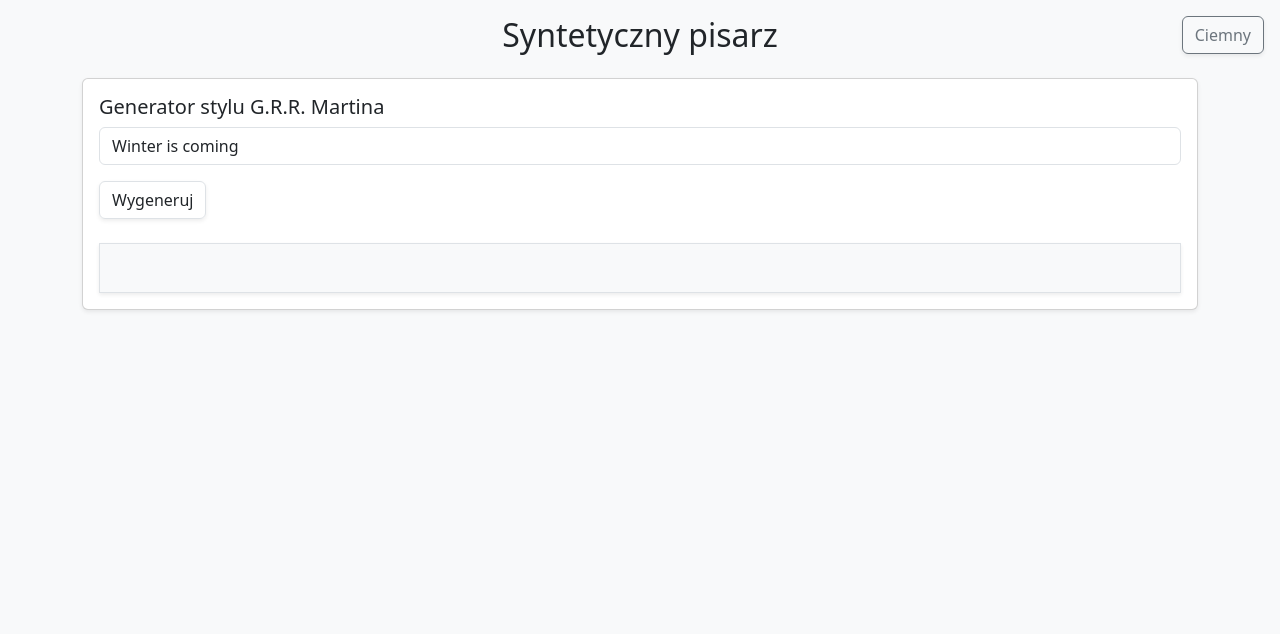
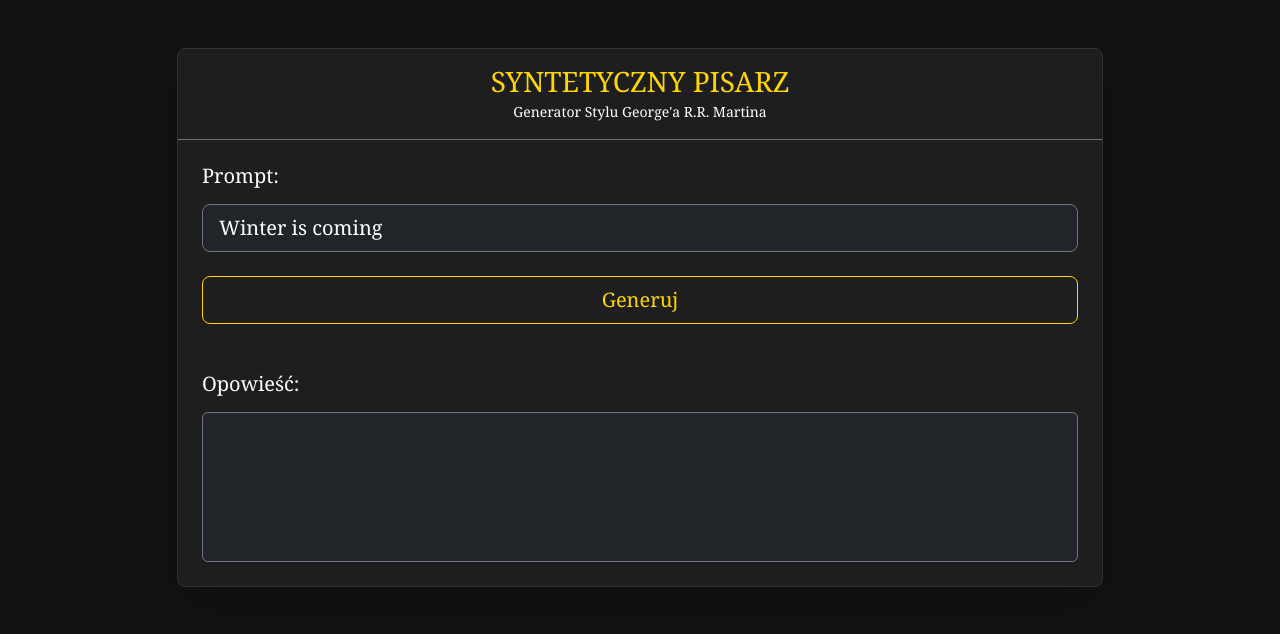
Before and after one commit to MyStackOverflown/Project-PSI, a Flask app: page / in a window 1280 px wide. Shown: the top 634 px of the page. Run offline with Flask 3, Linux system fonts and the light colour scheme.

Commit message:
nowy motyw deploy

```diff
--- a/deploy/app.py
+++ b/deploy/app.py
@@ -15,7 +15,7 @@ with open('char2idx.json', 'r') as f:
 idx2char = np.array([char for char, idx in sorted(char2idx.items(), key=lambda item: item[1])])
 
 model_trained = tf.keras.models.load_model('model_martin_50_256_512.keras')
-model_gen = build_model(vocab_size=92, embedding_dim=256, rnn_units=512, batch_size=1)
+model_gen = build_model(vocab_size=len(idx2char), embedding_dim=256, rnn_units=512, batch_size=1)
 model_gen.set_weights(model_trained.get_weights())
 model_gen.build(tf.TensorShape([1, None]))
 
@@ -23,7 +23,6 @@ model_gen.build(tf.TensorShape([1, None]))
 def generateText():
     prompt = request.json.get('prompt', 'Ned')
     result = generate_text(model_gen, prompt, char2idx, idx2char, num_generate=300, temperature=0.7)
-    result =" uuuuu"
     return jsonify({'text': result})
 
 @app.route("/")
--- a/deploy/templates/index.html
+++ b/deploy/templates/index.html
@@ -3,79 +3,94 @@
 <head>
     <meta charset="UTF-8">
     <meta name="viewport" content="width=device-width, initial-scale=1.0">
-    <title>Syntetyczny pisarz</title>
     <link href="https://cdn.jsdelivr.net/npm/bootstrap@5.3.0/dist/css/bootstrap.min.css" rel="stylesheet">
-    <script src="https://cdn.jsdelivr.net/npm/bootstrap@5.3.2/dist/js/bootstrap.bundle.min.js"></script>
-    <link rel="icon" type="image/x-icon" href="{{ url_for('static', filename='favicon.png') }}">
+    <title>Syntetyczny Pisarz - GRR Martin</title>
+    <style>
+        body { background-color: #121212; color: #e0e0e0; font-family: 'Georgia', serif; }
+        .card { background-color: #1e1e1e; border: 1px solid #333; }
+        .btn-outline-gold { color: #ffd700; border-color: #ffd700; }
+        .btn-outline-gold:hover { background-color: #ffd700; color: #121212; }
+        #result { white-space: pre-wrap; font-size: 1.1rem; line-height: 1.6; }
+        .text-custom-white { color: #ffffff !important; }
+    </style>
 </head>
-<body class="bg-body-tertiary">
+<body>
+    <div class="container py-5">
+        <div class="row justify-content-center">
+            <div class="col-md-8 col-lg-10">
+                <div class="card shadow-lg rounded-3">
+                    <div class="card-header border-bottom border-secondary py-3 text-center">
+                        <h1 class="h3 mb-0 text-uppercase tracking-wider" style="color: #ffd700;">Syntetyczny Pisarz</h1>
+                        <small class="text-custom-white">Generator Stylu George'a R.R. Martina</small>
+                    </div>
+                    <div class="card-body p-4">
+                        <div class="mb-4">
+                            <h5 for="prompt" class="form-label text-custom-white mb-3">Prompt:</h5>
+                            <input type="text" id="prompt" class="form-control form-control-lg bg-dark text-white border-secondary" value="Winter is coming">
+                        </div>
+                        <div class="d-grid">
+                            <button onclick="generate()" class="btn btn-outline-gold btn-lg py-2 fs-5">
+                                Generuj
+                            </button>
+                        </div>
 
-<button id="theme-toggle" class="btn btn-outline-secondary position-fixed top-0 end-0 m-3 z-3 shadow-sm">
-    <span id="theme-icon"></span> <span id="theme-text">Ciemny</span>
-</button>
+                        <div class="mt-5">
+                            <h5 class="text-custom-white mb-3">Opowieść:</h5>
+                            <div class="border border-secondary rounded p-4 bg-dark position-relative" style="min-height: 150px;">
 
-<div class="container mt-3">
-    <div class="">
-        <h2 class="text-center mb-4">Syntetyczny pisarz</h2>
+                                <div id="loading" class="d-none position-absolute top-50 start-50 translate-middle text-center">
+                                    <div class="spinner-border text-warning" role="status" style="width: 3rem; height: 3rem;"></div>
+                                    <div class="mt-2 text-custom-white fw-bold">AI pisze...</div>
+                                </div>
+
+                                <div id="error-alert" class="alert alert-danger d-none" role="alert"></div>
+
+                                <p id="result" class="text-custom-white mb-0"></p>
+                            </div>
+                        </div>
+                    </div>
+                </div>
+            </div>
+        </div>
     </div>
 
-    <div class="card shadow-sm mb-4">
-        <div class="card-body">
-            <h5 class="card-title">Generator stylu G.R.R. Martina</h5>
-            <div class="mb-3">
-                <input type="text" id="prompt" class="form-control" value="Winter is coming">
-            </div>
-            <button onclick="generate()" class="btn border shadow-sm">Wygeneruj</button>
-            <div id="result" class="mt-4 p-4 bg-body-tertiary border shadow-sm"></div>
-            </div>
-    </div>
+    <script>
+    function generate() {
+        const promptInput = document.getElementById('prompt').value;
+        const resultParagraph = document.getElementById('result');
+        const loadingDiv = document.getElementById('loading');
+        const errorAlert = document.getElementById('error-alert');
 
-</div>
+        resultParagraph.innerText = "";
+        errorAlert.classList.add('d-none');
+        loadingDiv.classList.remove('d-none');
 
-<script>
-    async function generate() {
-        const prompt = document.getElementById('prompt').value;
-        const res = await fetch('/generate', {
+        fetch('/generate', {
             method: 'POST',
             headers: {'Content-Type': 'application/json'},
-            body: JSON.stringify({prompt: prompt})
+            body: JSON.stringify({ prompt: promptInput })
+        })
+        .then(response => {
+            if (!response.ok) {
+                throw new Error("Błąd serwera (HTTP " + response.status + "). Spróbuj ponownie.");
+            }
+            return response.json();
+        })
+        .then(data => {
+            if (data.error) {
+                throw new Error("Błąd modelu AI: " + data.error);
+            }
+            resultParagraph.innerText = data.text;
+        })
+        .catch(error => {
+            console.error("Szczegóły błędu:", error);
+            errorAlert.innerText = error.message || "Wystąpił nieoczekiwany błąd sieciowy.";
+            errorAlert.classList.remove('d-none');
+        })
+        .finally(() => {
+            loadingDiv.classList.add('d-none');
         });
-        const data = await res.json();
-        document.getElementById('result').innerText = data.text;
     }
-
-    document.addEventListener('DOMContentLoaded', () => {
-        const themeToggleBtn = document.getElementById('theme-toggle');
-        const themeIcon = document.getElementById('theme-icon');
-        const themeText = document.getElementById('theme-text');
-        const htmlElement = document.documentElement;
-
-        const savedTheme = localStorage.getItem('app-theme') || 'light';
-
-        applyTheme(savedTheme);
-
-        themeToggleBtn.addEventListener('click', () => {
-            const currentTheme = htmlElement.getAttribute('data-bs-theme');
-            const newTheme = currentTheme === 'light' ? 'dark' : 'light';
-
-            applyTheme(newTheme);
-        });
-
-        function applyTheme(theme) {
-            htmlElement.setAttribute('data-bs-theme', theme);
-
-            localStorage.setItem('app-theme', theme);
-
-            if (theme === 'dark') {
-                themeText.textContent = 'Jasny';
-                themeToggleBtn.classList.replace('btn-outline-secondary', 'btn-outline-light');
-            } else {
-                themeText.textContent = 'Ciemny';
-                themeToggleBtn.classList.replace('btn-outline-light', 'btn-outline-secondary');
-            }
-        }
-    });
-</script>
-
+    </script>
 </body>
 </html>
```
Also changed, not shown: deploy/templates/index_stary.html (added, +84 -0 lines).
